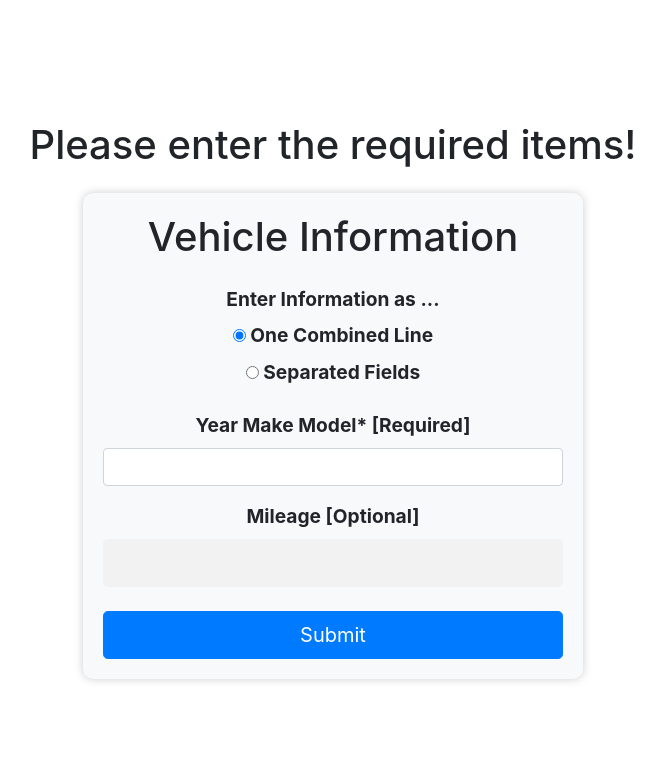
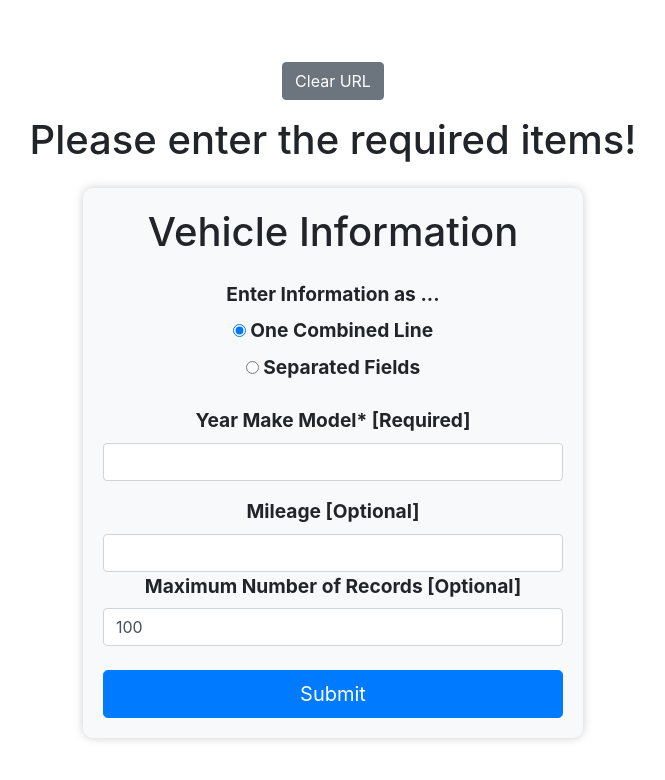
Before and after one commit to mkaramica/estimate_carPrice, a Flask app: page / in a window 1280 px wide. Shown: the top 780 px of the page, without its empty margins (307-972 px from the left). Run offline with Flask 3, Linux system fonts and the light colour scheme; some libraries are stand-ins or nearby versions.

Commit message:
Messages and max_records added to index.html.

```diff
--- a/templates/index.html
+++ b/templates/index.html
@@ -12,7 +12,15 @@
   </head>
   <body>
     <div class="d-flex flex-column align-items-center justify-content-center">
-      <h1 class="mb-4">{{message}}</h1>
+      <button
+        type="reset"
+        class="btn btn-secondary mb-3"
+        onclick="goBack()"
+      >
+        Clear URL
+      </button>
+
+	  <h1 class="mb-4">{{message}}</h1>
 	  <form class="text-center">
         <h1 class="mb-4">Vehicle Information</h1>
 		<div class="form-group">
@@ -48,7 +56,9 @@
         </div>
         <div class="form-group">
           <label for="mileage">Mileage [Optional]</label>
-          <input type="text" id="mileage" name="mileage" class="form-control" value="" />
+          <input type="number" id="mileage" name="mileage" class="form-control" value="" />
+		  <label for="max_records">Maximum Number of Records [Optional]</label>
+          <input type="number id="max_records" name="max_records" class="form-control" min="1" max="1000" value="100" />
         </div>
         <button type="submit" class="btn btn-primary btn-lg btn-block mt-4">
           Submit
@@ -74,6 +84,9 @@
 		  oneLineContainer.style.display = "none";
 		  separatedFieldsContainer.style.display = "block";
 		});
+		function goBack() {
+			window.location.href = window.location.pathname;
+		}
     </script>
   </body>
 </html>
```
